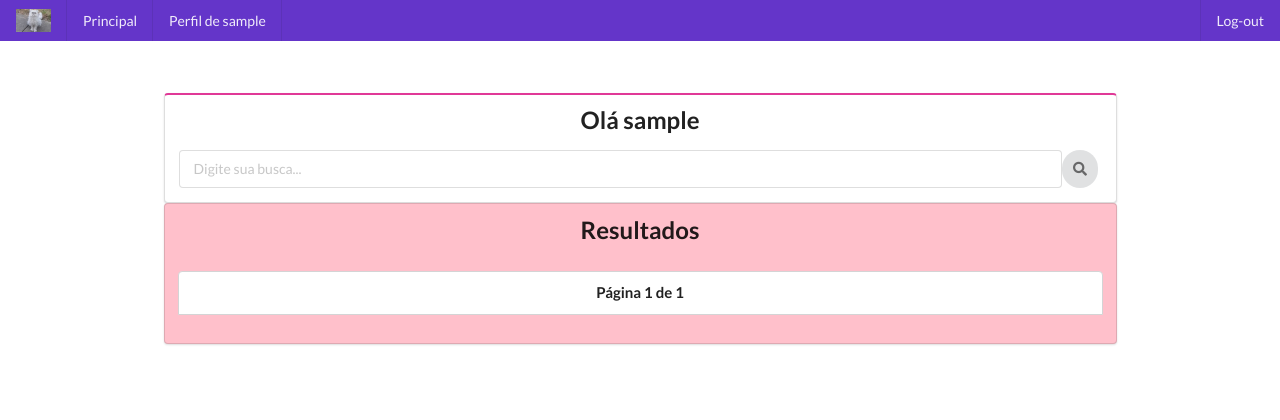
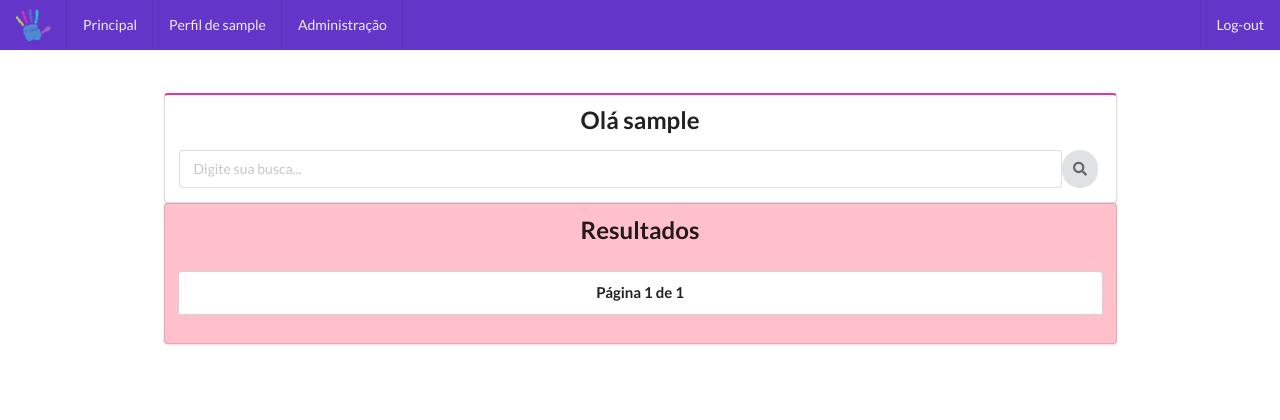
Before and after one commit to AnaRafaela/projeto_django_aula_dev_web2, a Django app: page / in a window 1280 px wide. Shown: the top 420 px of the page. Run offline with Django 3.2, Linux system fonts and the light colour scheme; the visitor is signed in with stand-in values (Sample User, id 1); data that the repository does not hold is empty.

Commit message:
modificações Post e main.html

```diff
--- a/app/urls.py
+++ b/app/urls.py
@@ -1,6 +1,5 @@
 from django.contrib import admin
 from django.urls import path, include
-from .views import Perfil
 from app.views import imagemView
 from app import views
 
@@ -8,9 +7,8 @@ from django.conf import settings
 from django.conf.urls.static import static
 
 urlpatterns = [
-    path('', Perfil.as_view(), name='perfil'),
-    path('post/new/', views.post_new, name='post_new'),
-    path('imagem/<int:id>/', views.imagemView, name='imagem')
+    path('new/', views.post_new, name='post_new'),
+    path('imagem/{% user.username %}/', views.imagemView, name='imagem')
     #path('<int:pk>/', PostUpdate.as_view(), name='post-update'),
     #path('<int:pk>/delete/', PostDelete.as_view(), name='post-delete'),
 
--- a/main/models.py
+++ b/main/models.py
@@ -10,6 +10,4 @@ class UsuarioModel(User):
         return self.first_name
 
 
-
-
 # Create your models here.
--- a/main/views.py
+++ b/main/views.py
@@ -1,4 +1,4 @@
-from django.shortcuts import render, redirect
+from django.shortcuts import render, redirect, get_object_or_404
 from django.views import View
 from .models import UsuarioModel
 from .forms import UsuarioForm
@@ -18,22 +18,31 @@ class Main(View):
         lista_posts = paginator.get_page(page)
         return render(request, self.template, {'lista_posts':lista_posts})
 
-class UsuarioView(View):
-    template = 'create_user.html'
 
-    def get(self,request):
-        form = UsuarioForm()
-        return render(request, self.template, {'form': form})
+def perfilUser(request, id):
+    perfil = UsuarioModel.objects.all()
+    posts = Post.objects.all()
+    return render(request, 'perfil.html', {'perfil':perfil, 'posts':posts})
 
-    def post(self, request):
-        form = UsuarioForm(request.POST)
-        if form.is_valid():
-            form.save()
-            usuario = UsuarioModel.objects.latest('id')
-            usuario.groups.add(Group.objects.get(pk=1))
-            usuario.save()
-            return redirect('main')
-            return render(request, self.template, {'form': form})
+
+def update_perfil(request, id):
+    user = get_object_or_404(UsuarioModel, pk=id)
+    form = UsuarioForm(request.POST or None, request.FILES or None, instance=user)
+
+    if form.is_valid():
+        form.save()
+        return redirect('main')
+    return render(request, 'create_user.html', {'form':form})
+
+
+def new_user(request):
+    form = UsuarioForm(request.POST or None, request.FILES or None)
+    if form.is_valid():
+        form.save()
+        return redirect('main')
+    return render(request, 'create_user.html', {'form':form})
+
+
 
 class LoginView(View):
     template = 'login.html'
--- a/projeto_django/urls.py
+++ b/projeto_django/urls.py
@@ -16,6 +16,8 @@ Including another URLconf
 from django.contrib import admin
 from django.urls import path, include
 from main import views
+from main.views import perfilUser
+from main.views import new_user
 
 from django.conf import settings
 from django.conf.urls.static import static
@@ -24,9 +26,11 @@ from django.conf.urls.static import static
 urlpatterns = [
     path('admin/', admin.site.urls),
     path('', views.Main.as_view(), name='main'),
-    path('create_user/', views.UsuarioView.as_view(), name='create_user'),
+    path('user-page/<int:id>', views.perfilUser, name='user-page'),
+    path('create_user/', views.new_user, name='new_user'),
+    path('update_perfil/<int:id>', views.update_perfil, name='update_perfil'),
     path('login/', views.LoginView.as_view(), name='login'),
     path('logout/', views.LogoutView.as_view(), name='logout'),
-    path('perfil/', include('app.urls')),
+    path('post/', include('app.urls')),
 
 ] + static(settings.MEDIA_URL, document_root=settings.MEDIA_ROOT)
--- a/templates/base.html
+++ b/templates/base.html
@@ -7,23 +7,30 @@
     <meta http-equiv="X-UA-Compatible" content="ie=edge">
     <link rel="stylesheet" href="{% static 'semantic/semantic.css' %}">
     <link rel="stylesheet" href="{% static 'style.css' %}">
+    <link rel="shortcut icon" href="{% static 'image/hand_icon.png' %}" type="image/x-icon" >
     <title>{% block title %}S&T{% endblock %}</title>
 </head>
 <body>
         <div class="ui inverted violet top fixed menu">
                 <div class="item">
-                  <img src="{% static 'image/download.jpeg' %}">
+                  <img src="{% static 'image/hand_tiny.png' %}">
                 </div>
                 <a class="item" href="{% url 'main' %}"><font style="vertical-align: inherit;">
                     <font style="vertical-align: inherit;">
                         Principal
                     </font></font></a>
                     {% if user.is_authenticated %}
-                <a class="item" href="{% url 'perfil' %}"><font style="vertical-align: inherit;">
+                <a class="item" href="{% url 'user-page' user.id %}"><font style="vertical-align: inherit;">
                     <font style="vertical-align: inherit;">
                         Perfil de
                         {{ user.username }}
                     </font></font></a>
+                    {% if user.is_superuser %}
+                <a class="item" href="#"><font style="vertical-align: inherit;">
+                    <font style="vertical-align: inherit;">
+                        Administração
+                    </font></font></a>
+                {% endif %}
                     {% endif %}
                 <div class="right menu">
                     {% if user.is_authenticated %}
@@ -32,7 +39,7 @@
                             Log-out
                         </font></font></a>
                     {% else %}
-                    <a class="item" href="{% url 'create_user' %}"><font style="vertical-align: inherit;">
+                    <a class="item" href="{% url 'new_user' %}"><font style="vertical-align: inherit;">
                         <font style="vertical-align: inherit;">
                             Registre-se para realizar log-in
                         </font></font></a>
--- a/templates/create_user.html
+++ b/templates/create_user.html
@@ -7,7 +7,7 @@
         <div class="ui pink fluid segment" style="background-color:lightpink">
             <h2 class="ui center aligned header">Faça seu cadastro para realizar log-in</h2>
 
-        <form class="ui form segment" style="background-color: pink" method="post" action="{% url 'create_user' %}">
+        <form class="ui form segment" style="background-color: pink" method="post" action="{% url 'new_user' %}">
             {% csrf_token %}
             <h4 class="ui dividing header">Informações pessoais</h4>
             <div class="field">
--- a/templates/login.html
+++ b/templates/login.html
@@ -34,7 +34,7 @@
                             <button type='submit' class="ui submit violet button fluid color-button" value='Entrar'>Entrar</button>
                         </form>
                         <div class="ui message">
-                            Novo por aqui? <a href="{% url 'create_user' %}">Inscreva-se</a>
+                            Novo por aqui? <a href="{% url 'new_user' %}">Inscreva-se</a>
                         </div>
                     </div>
                     <div class="ui basic segment"></div>
--- a/templates/main.html
+++ b/templates/main.html
@@ -73,12 +73,102 @@
             </a>
             <p>
                 <h5 class="ui center aligned header">
-                {{ post.resumo }}
+                {{ post.description }}
             </h5>
             </p>
         </p>
         </div>
         </div>
+
+        <div class="ui comments">
+                <h3 class="ui dividing header"><font style="vertical-align: inherit;">
+                    <font style="vertical-align: inherit;">
+                        Comentários</font>
+                    </font></h3>
+                <div class="comment">
+                  <a class="avatar">
+                    <img src="/images/avatar/small/matt.jpg">
+                  </a>
+                  <div class="content">
+                    <a class="author"><font style="vertical-align: inherit;">
+                        <font style="vertical-align: inherit;">Matt</font></font></a>
+                    <div class="metadata">
+                      <span class="date"><font style="vertical-align: inherit;">
+                        <font style="vertical-align: inherit;">Hoje às 17h42</font></font></span>
+                    </div>
+                    <div class="text"><font style="vertical-align: inherit;"><font style="vertical-align: inherit;">
+                      Como artístico!
+                    </font></font></div>
+                    <div class="actions">
+                      <a class="reply"><font style="vertical-align: inherit;">
+                        <font style="vertical-align: inherit;">Resposta</font></font></a>
+                    </div>
+                  </div>
+                </div>
+                <div class="comment">
+                  <a class="avatar">
+                    <img src="/images/avatar/small/elliot.jpg">
+                  </a>
+                  <div class="content">
+                    <a class="author"><font style="vertical-align: inherit;">
+                        <font style="vertical-align: inherit;">Elliot Fu</font></font></a>
+                    <div class="metadata">
+                      <span class="date"><font style="vertical-align: inherit;"><font style="vertical-align: inherit;">Ontem às 12:30</font></font></span>
+                    </div>
+                    <div class="text">
+                      <p><font style="vertical-align: inherit;"><font style="vertical-align: inherit;">Isso tem sido muito útil para minha pesquisa. </font><font style="vertical-align: inherit;">Obrigado também!</font></font></p>
+                    </div>
+                    <div class="actions">
+                      <a class="reply"><font style="vertical-align: inherit;"><font style="vertical-align: inherit;">Resposta</font></font></a>
+                    </div>
+                  </div>
+                  <div class="comments">
+                    <div class="comment">
+                      <a class="avatar">
+                        <img src="/images/avatar/small/jenny.jpg">
+                      </a>
+                      <div class="content">
+                        <a class="author"><font style="vertical-align: inherit;"><font style="vertical-align: inherit;">Jenny Hess</font></font></a>
+                        <div class="metadata">
+                          <span class="date"><font style="vertical-align: inherit;"><font style="vertical-align: inherit;">Agora mesmo</font></font></span>
+                        </div>
+                        <div class="text"><font style="vertical-align: inherit;"><font style="vertical-align: inherit;">
+                          Elliot você está sempre tão certo :)
+                        </font></font></div>
+                        <div class="actions">
+                          <a class="reply"><font style="vertical-align: inherit;"><font style="vertical-align: inherit;">Resposta</font></font></a>
+                        </div>
+                      </div>
+                    </div>
+                  </div>
+                </div>
+                <div class="comment">
+                  <a class="avatar">
+                    <img src="/images/avatar/small/joe.jpg">
+                  </a>
+                  <div class="content">
+                    <a class="author"><font style="vertical-align: inherit;"><font style="vertical-align: inherit;">Joe Henderson</font></font></a>
+                    <div class="metadata">
+                      <span class="date"><font style="vertical-align: inherit;"><font style="vertical-align: inherit;">5 dias atrás</font></font></span>
+                    </div>
+                    <div class="text"><font style="vertical-align: inherit;"><font style="vertical-align: inherit;">
+                      Cara, isso é incrível. </font><font style="vertical-align: inherit;">Muito obrigado
+                    </font></font></div>
+                    <div class="actions">
+                      <a class="reply"><font style="vertical-align: inherit;"><font style="vertical-align: inherit;">Resposta</font></font></a>
+                    </div>
+                  </div>
+                </div>
+                <form class="ui reply form">
+                  <div class="field">
+                    <textarea></textarea>
+                  </div>
+                  <div class="ui blue labeled submit icon button">
+                    <i class="icon edit"></i><font style="vertical-align: inherit;"><font style="vertical-align: inherit;"> Adicionar resposta
+                  </font></font></div>
+                </form>
+              </div>
+
          {% endfor %}
     </div>
 
@@ -87,6 +177,6 @@
 </div>
 </div>
 {% else %}
-<img class="ui centered huge image" src="{% static 'image/show-and-tell-Logo.jpg' %}">
+<img class="ui centered medium image" src="{% static 'image/color_hand.png' %}">
 {% endif %}
 {% endblock %}
```
Also changed, not shown: app/views.py (+2 -8 lines), templates/perfil.html (+24 -13 lines), static/image/color_hand.png (added), static/image/download-teste.jpeg (deleted), static/image/download.jpeg (deleted), static/image/hand-307728_960_720.png (added), static/image/hand_icon.png (added), static/image/hand_tiny.png (added), static/image/images.png (deleted), static/image/show-and-tell-Logo.jpg (deleted), static/image/volunteering-pic.png (added).
